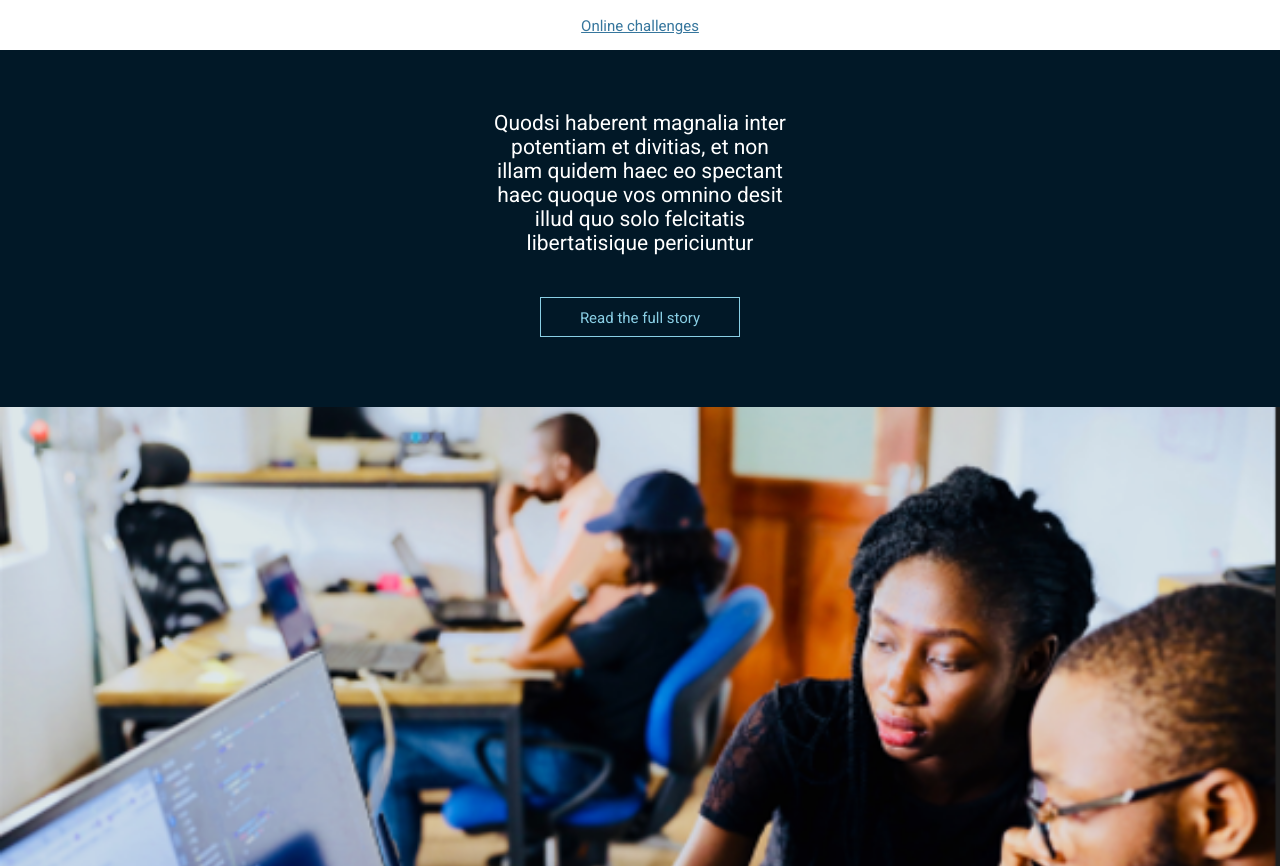
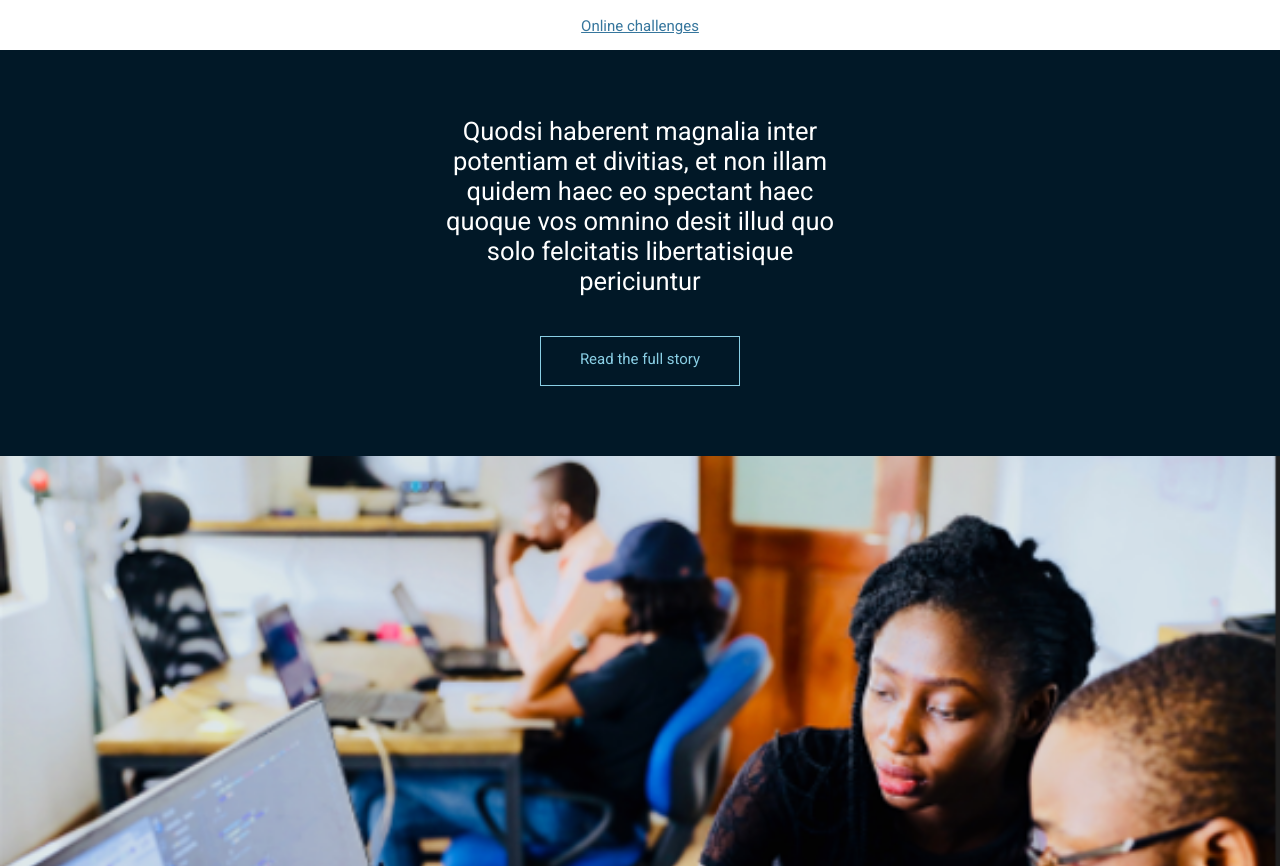
Before and after one commit to MickeMarten/EscapeRoom, a plain HTML site: page index.html in a window 1280 px wide. Shown: the part 1446-2312 px from the top of the page. Drawn offline with Linux system fonts and the light colour scheme.

Commit message:
Fixed fontsize, classes, breakpoint.

```diff
--- a/index.html
+++ b/index.html
@@ -19,8 +19,7 @@
     <main>
 
         <div class="mobileMenuContainer__hidden" id="mobileMenuContainer__ID">
-            <div
-            id="mobileMenuID" class="mobileMenu">
+            <div id="mobileMenuID" class="mobileMenuContainer__Menu">
                 <img src="images/close.png" alt="" id="MobileMenuContainer__ExitBtn">
                 <a href="">Play on-site</a>
                 <a href="">Play online</a>
--- a/main.scss
+++ b/main.scss
@@ -89,7 +89,7 @@ header {
 }
 
 
-.mobileMenu {
+.mobileMenuContainer__Menu {
     width: 90%;
     min-height: 700px;
     padding: 0px 0px 50px 0px;
@@ -350,20 +350,21 @@ ul {
 
 
     p {
-        padding-bottom: 1em;
-        max-width: 250px;
+        padding-bottom: 15px;
+        max-width: 400px;
+        font-size: 1.7em;
 
     }
 
     a {
         text-decoration: none;
 
-        width: 180px;
-        height: 30px;
+        width: 200px;
+        height: 50px;
         border: 1px solid $lightblue;
         color: $lightblue;
         padding: 10px 15px 10px 15px;
-        line-height: 10px;
+        line-height: 25px;
     }
 }
 
@@ -509,7 +510,10 @@ ul {
 @media screen and (min-width: 800px) {
     /* Centering making text and links bigger */
 
-
+    /* Menu button is set to display none*/
+    .header__menuBtn {
+        display: none;
+    }
     /* Review text and profilepicture centering and making larger. */
     .containerTwoReviews {
         min-height: 200px;
@@ -558,16 +562,15 @@ ul {
     .containerFiveStory {
 
         p {
+            max-width: 400px;
+            font-size: 1.7em;
 
-            font-size: 1.4em;
-            max-width: 300px;
         }
 
         a {
             width: 200px;
-            height: 40px;
-            line-height: 20px;
-            font-weight: 500;
+            height: 50px;
+            line-height: 25px;
 
 
         }
```
Also changed, not shown: main.css, 1 other file.
